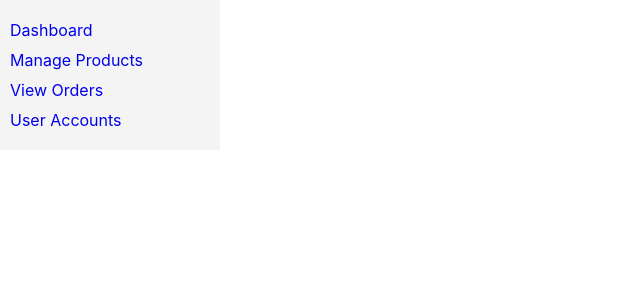
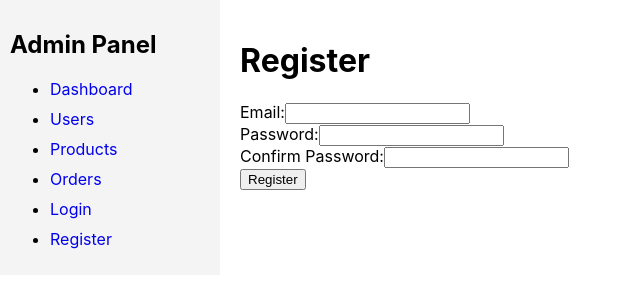
Before and after one commit to assalameslmani/Task1-intern2024, a React (Create React App) app: page /register in a window 1280 px wide. Shown: the top 300 px of the page, without its empty margins (0-640 px from the left). Built offline with nearby package versions, Linux system fonts and the light colour scheme.

Commit message:
Add login and register pages

```diff
--- a/src/App.js
+++ b/src/App.js
@@ -5,6 +5,8 @@ import Dashboard from './pages/Dashboard';
 import Products from './pages/Products';
 import Orders from './pages/Orders';
 import Users from './pages/Users';
+import Login from './pages/Login';
+import Register from './pages/Register';
 import './App.css';
 
 function App() {
@@ -17,6 +19,8 @@ function App() {
           <Route path="/products" element={<Products />} />
           <Route path="/orders" element={<Orders />} />
           <Route path="/users" element={<Users />} />
+          <Route path="/login" element={<Login />} />
+          <Route path="/register" element={<Register />} />
         </Routes>
       </div>
     </div>
--- a/src/components/Sidebar.js
+++ b/src/components/Sidebar.js
@@ -1,13 +1,31 @@
 import React from 'react';
 import { Link } from 'react-router-dom';
+
 
 const Sidebar = () => {
   return (
     <div className="sidebar">
-      <Link to="/dashboard">Dashboard</Link>
-      <Link to="/products">Manage Products</Link>
-      <Link to="/orders">View Orders</Link>
-      <Link to="/users">User Accounts</Link>
+      <h2>Admin Panel</h2>
+      <ul>
+        <li>
+          <Link to="/dashboard">Dashboard</Link>
+        </li>
+        <li>
+          <Link to="/users">Users</Link>
+        </li>
+        <li>
+          <Link to="/products">Products</Link>
+        </li>
+        <li>
+          <Link to="/orders">Orders</Link>
+        </li>
+        <li>
+          <Link to="/login">Login</Link>
+        </li>
+        <li>
+          <Link to="/register">Register</Link>
+        </li>
+      </ul>
     </div>
   );
 };
--- /dev/null
+++ b/src/pages/Login.js
@@ -0,0 +1,45 @@
+import React, { useState } from 'react';
+import { useNavigate } from 'react-router-dom';
+
+
+const Login = () => {
+  const [email, setEmail] = useState('');
+  const [password, setPassword] = useState('');
+  const navigate = useNavigate();
+
+  const handleLogin = (e) => {
+    e.preventDefault();
+    // Perform login logic (e.g., authenticate with the backend)
+    console.log('Login:', { email, password });
+    navigate('/'); // Redirect to the dashboard after successful login
+  };
+
+  return (
+    <div className="login-container">
+      <h1>Login</h1>
+      <form onSubmit={handleLogin}>
+        <div className="form-group">
+          <label>Email:</label>
+          <input
+            type="email"
+            value={email}
+            onChange={(e) => setEmail(e.target.value)}
+            required
+          />
+        </div>
+        <div className="form-group">
+          <label>Password:</label>
+          <input
+            type="password"
+            value={password}
+            onChange={(e) => setPassword(e.target.value)}
+            required
+          />
+        </div>
+        <button type="submit">Login</button>
+      </form>
+    </div>
+  );
+};
+
+export default Login;
--- /dev/null
+++ b/src/pages/Register.js
@@ -0,0 +1,58 @@
+import React, { useState } from 'react';
+import { useNavigate } from 'react-router-dom';
+
+const Register = () => {
+  const [email, setEmail] = useState('');
+  const [password, setPassword] = useState('');
+  const [confirmPassword, setConfirmPassword] = useState('');
+  const navigate = useNavigate();
+
+  const handleRegister = (e) => {
+    e.preventDefault();
+    if (password !== confirmPassword) {
+      alert('Passwords do not match!');
+      return;
+    }
+    // Perform registration logic (e.g., create a new user in the backend)
+    console.log('Register:', { email, password });
+    navigate('/login'); // Redirect to the login page after successful registration
+  };
+
+  return (
+    <div className="register-container">
+      <h1>Register</h1>
+      <form onSubmit={handleRegister}>
+        <div className="form-group">
+          <label>Email:</label>
+          <input
+            type="email"
+            value={email}
+            onChange={(e) => setEmail(e.target.value)}
+            required
+          />
+        </div>
+        <div className="form-group">
+          <label>Password:</label>
+          <input
+            type="password"
+            value={password}
+            onChange={(e) => setPassword(e.target.value)}
+            required
+          />
+        </div>
+        <div className="form-group">
+          <label>Confirm Password:</label>
+          <input
+            type="password"
+            value={confirmPassword}
+            onChange={(e) => setConfirmPassword(e.target.value)}
+            required
+          />
+        </div>
+        <button type="submit">Register</button>
+      </form>
+    </div>
+  );
+};
+
+export default Register;
```
